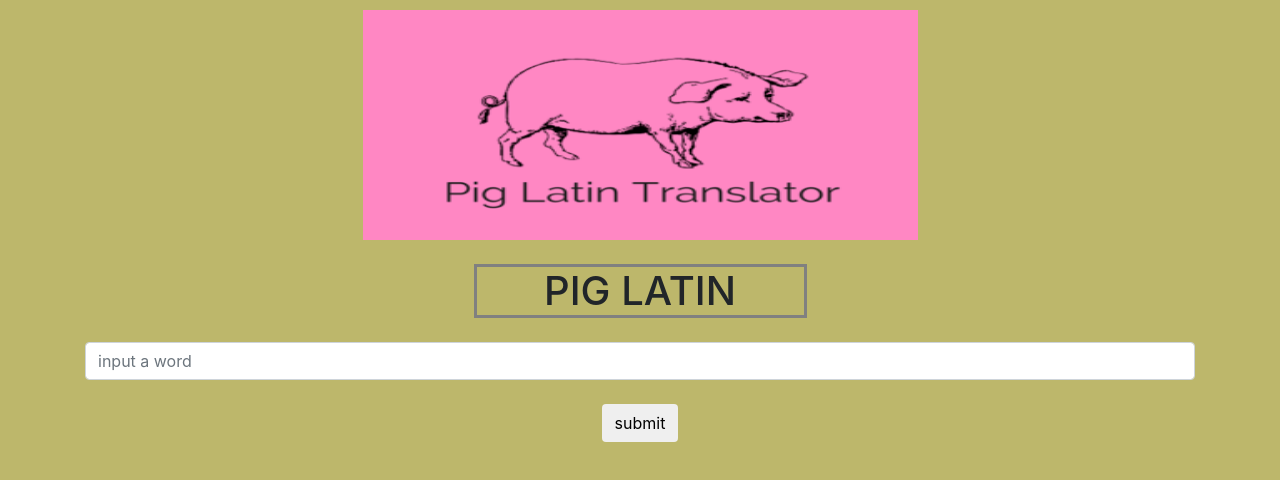
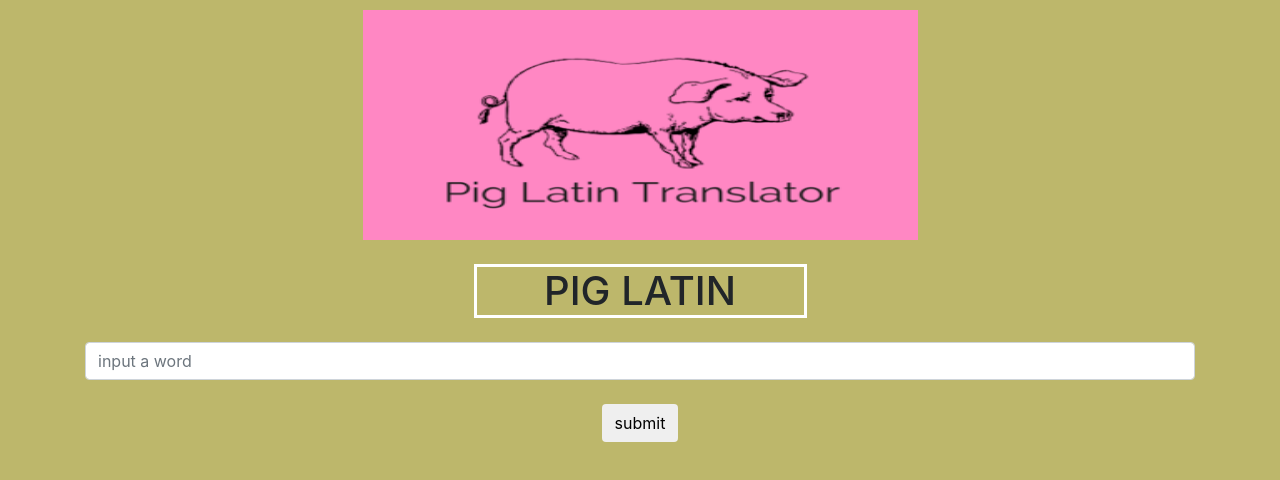
Before and after one commit to Dadeesamuel/pig-latin, a plain HTML site: page index.html in a window 1280 px wide. Drawn offline with Linux system fonts and the light colour scheme.

Commit message:
read me file

```diff
--- a/css/style.css
+++ b/css/style.css
@@ -16,8 +16,7 @@ body{
     font-size: xx-large;
 }
 .pig{
-border: 3px solid grey;
+border: 3px solid white;
 width: 30%;
-margin: auto
-;
+margin: auto;
 }
--- a/index.html
+++ b/index.html
@@ -4,7 +4,7 @@
     <meta charset="UTF-8">
     <meta http-equiv="X-UA-Compatible" content="IE=edge">
     <meta name="viewport" content="width=device-width, initial-scale=1.0">
-    <title>acedu-calculator</title>
+    <title>PIG-LATIN</title>
     <link href="css/bootstrap.min.css" rel="stylesheet" type="text/css">
     <link href="css/font-awesome.css" rel="stylesheet" type="text/css">
     <link href="css/style.css" rel="stylesheet" type="text/css">
```
Also changed, not shown: 1 other file.
